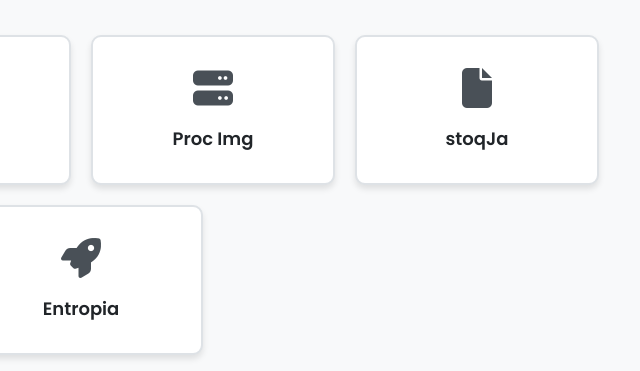
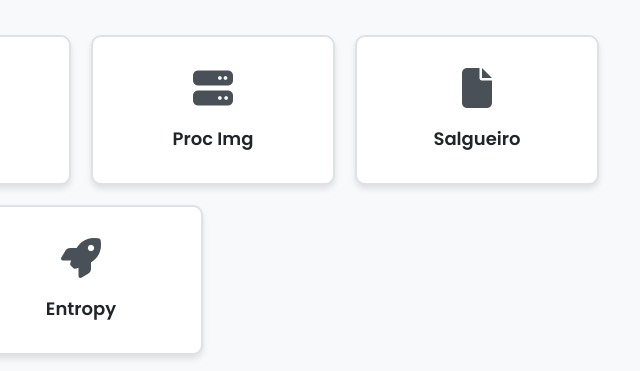
Before and after one commit to luisrefatti/king-portfolio, a plain HTML site: page index.html in a window 1280 px wide. Shown: the part 1280-1651 px from the top of the page, 559-1199 px from the left. Drawn offline with Linux system fonts and the light colour scheme.

Commit message:
alteracao de link

```diff
--- a/index.html
+++ b/index.html
@@ -153,17 +153,17 @@
             </div>
 
             <div class="cell">
-                <a href="https://github.com/andreschenato/stoqja" target="_blank" rel="noopener noreferrer">
+                <a href="https://www.behance.net/gallery/222673217/Logo-Design-Salgueiro-Servicos" target="_blank" rel="noopener noreferrer">
                 <i class="fa-solid fa-file"></i>
                 </a>
-                <span><a href="https://github.com/andreschenato/stoqja" target="_blank" rel="noopener noreferrer">stoqJa</a></span>
+                <span><a href="https://www.behance.net/gallery/222673217/Logo-Design-Salgueiro-Servicos" target="_blank" rel="noopener noreferrer">Salgueiro</a></span>
             </div>
 
             <div class="cell">
                 <a href="https://www.behance.net/gallery/169853361/Web-Design-Space-Theme" target="_blank" rel="noopener noreferrer">
                 <i class="fa-solid fa-rocket"></i>
                 </a>
-                <span><a href="https://www.behance.net/gallery/169853361/Web-Design-Space-Theme" target="_blank" rel="noopener noreferrer">Entropia</a></span>
+                <span><a href="https://www.behance.net/gallery/169853361/Web-Design-Space-Theme" target="_blank" rel="noopener noreferrer">Entropy</a></span>
             </div>
         </div>
     </section>
```
